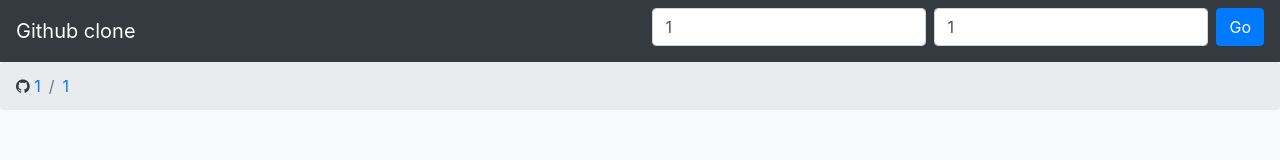
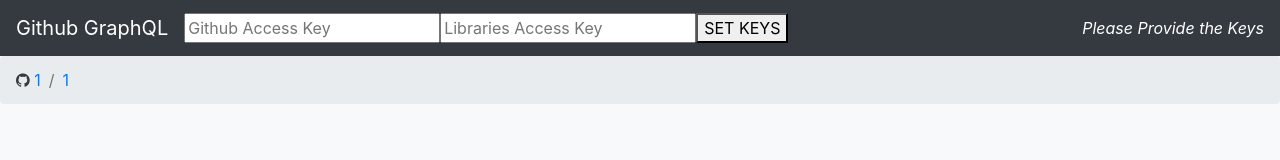
Before and after one commit to jenniferawesomecoder/github-graphql-api, a React app: page /1/1 in a window 1280 px wide. Shown: the top 160 px of the page. Built offline with nearby package versions, Linux system fonts and the light colour scheme; no server answers.

Commit message:
access keys fields

```diff
--- /dev/null
+++ b/src/components/Credentials/index.js
@@ -0,0 +1,39 @@
+import React, { useState, useEffect } from 'react';
+
+const Credentials = () => {
+    const [github, setGithub] = useState('');
+    const [libraries, setLibraries] = useState('');
+
+    useEffect(() => {
+        const githubKey = localStorage.getItem('github-access-key') || '';
+        const librariesKey = localStorage.getItem('libraries-access-key') || '';
+
+        setGithub(githubKey);
+        setLibraries(librariesKey);
+    }, [])
+
+    const handleGithubChange = (e) => {
+        const value = e.target.value;
+        setGithub(value);
+    }
+
+    const handleLibrariesChange = (e) => {
+        const value = e.target.value;
+        setLibraries(value);
+    }
+
+    const handleSubmit = () => {
+        localStorage.setItem('github-access-key', github);
+        localStorage.setItem('libraries-access-key', libraries);
+    }
+
+    return (
+        <form onSubmit={handleSubmit}>
+            <input placeholder="Github Access Key" value={github} onChange={handleGithubChange} />
+            <input placeholder="Libraries Access Key" value={libraries} onChange={handleLibrariesChange}/>
+            <button type="submit">SET KEYS</button>
+        </form>
+    )
+}
+
+export default Credentials;
--- a/src/components/Layout/index.js
+++ b/src/components/Layout/index.js
@@ -1,6 +1,7 @@
 import React from "react";
 import { Breadcrumb, Nav, Navbar } from "react-bootstrap";
 import Search from "../Search";
+import Credentials from '../Credentials';
 
 function Layout({ children, ...rest }) {
   const { owner, name } = rest.match.params;
@@ -8,8 +9,10 @@
   return (
     <>
       <Navbar bg="dark" variant="dark" data-testid="layout-navbar-test-id">
-        <Navbar.Brand>Github clone</Navbar.Brand>
-        <Nav className="mr-auto"></Nav>
+        <Navbar.Brand>Github GraphQL</Navbar.Brand>
+        <Nav className="mr-auto">
+          <Credentials />
+        </Nav>
         <Search owner={owner} name={name} />
       </Navbar>
       <div className="bg-light ">
--- a/src/components/Search/index.js
+++ b/src/components/Search/index.js
@@ -5,6 +5,15 @@
 function Search({owner = "", name = ""}) {
   const [state, setState] = useState({owner, name});
   let history = useHistory();
+
+  const githubKeys = localStorage.getItem('github-access-key');
+  const librariesKeys = localStorage.getItem('libraries-access-key');
+
+  if (!githubKeys || !librariesKeys) {
+    return (
+      <em className="white-color">Please Provide the Keys</em>
+    )
+  }
 
   return (
     <Form inline>
--- a/src/containers/RepositoryPage/index.js
+++ b/src/containers/RepositoryPage/index.js
@@ -6,7 +6,8 @@
 import Repo from "./Repo";
 import Dependencies from "./Dependencies";
 import Vulnerability from "./Vulnerability";
-import { LIBRARIES_ACCESS_KEY } from "../App/constants";
+
+const LIBRARIES_ACCESS_KEY = localStorage.getItem('libraries-access-key');
 
 function RepositoryPage(props) {
   const { owner = "", name = "" } = props.match.params;
--- a/src/index.js
+++ b/src/index.js
@@ -9,7 +9,9 @@
 import App from './containers/App';
 import * as serviceWorker from './serviceWorker';
 import {ApolloClient, ApolloProvider, InMemoryCache} from '@apollo/client';
-import {API_ROOT, GITHUB_ACCESS_KEY} from "./containers/App/constants";
+import {API_ROOT} from "./containers/App/constants";
+
+const GITHUB_ACCESS_KEY = localStorage.getItem('github-access-key');
 
 const client = new ApolloClient({
   uri: API_ROOT,
--- a/src/styles/App.css
+++ b/src/styles/App.css
@@ -11,6 +11,10 @@
   .App-logo {
     animation: App-logo-spin infinite 20s linear;
   }
+}
+
+.white-color {
+  color: white;
 }
 
 .App-header {
```
